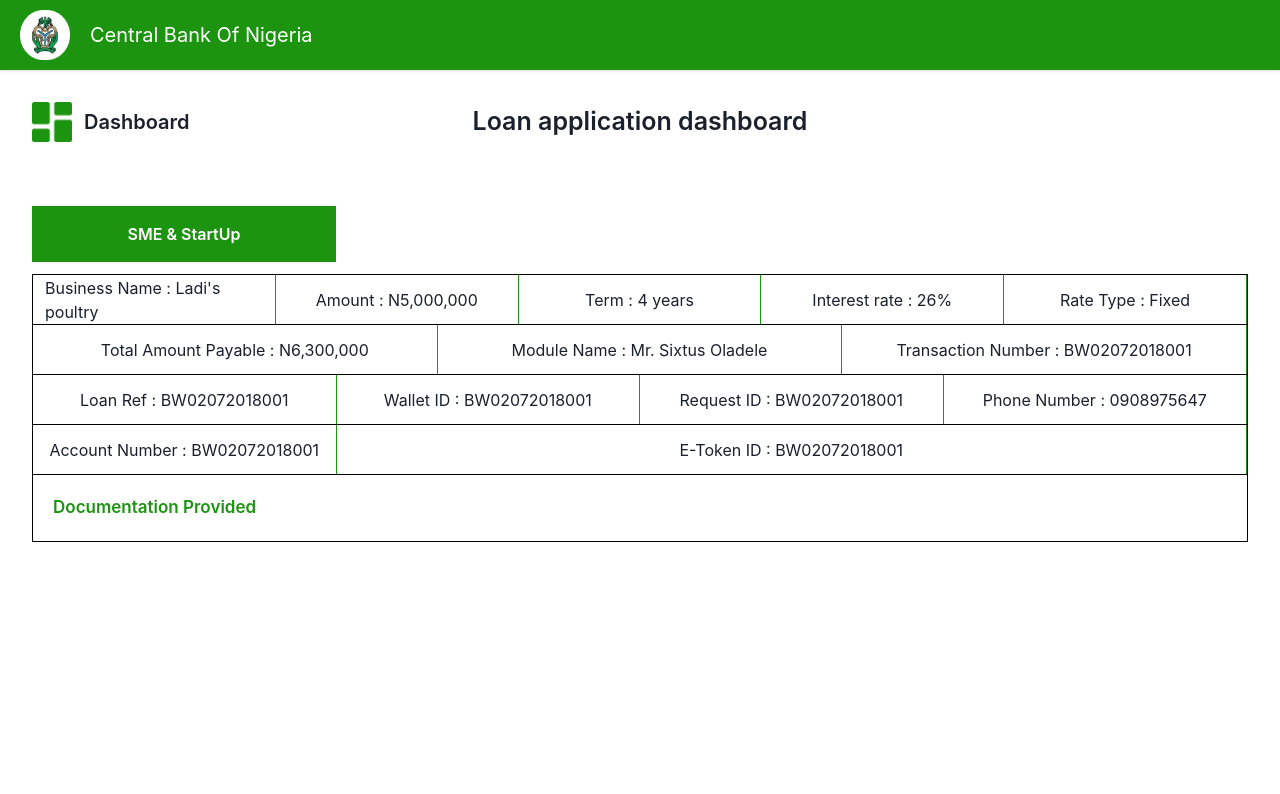
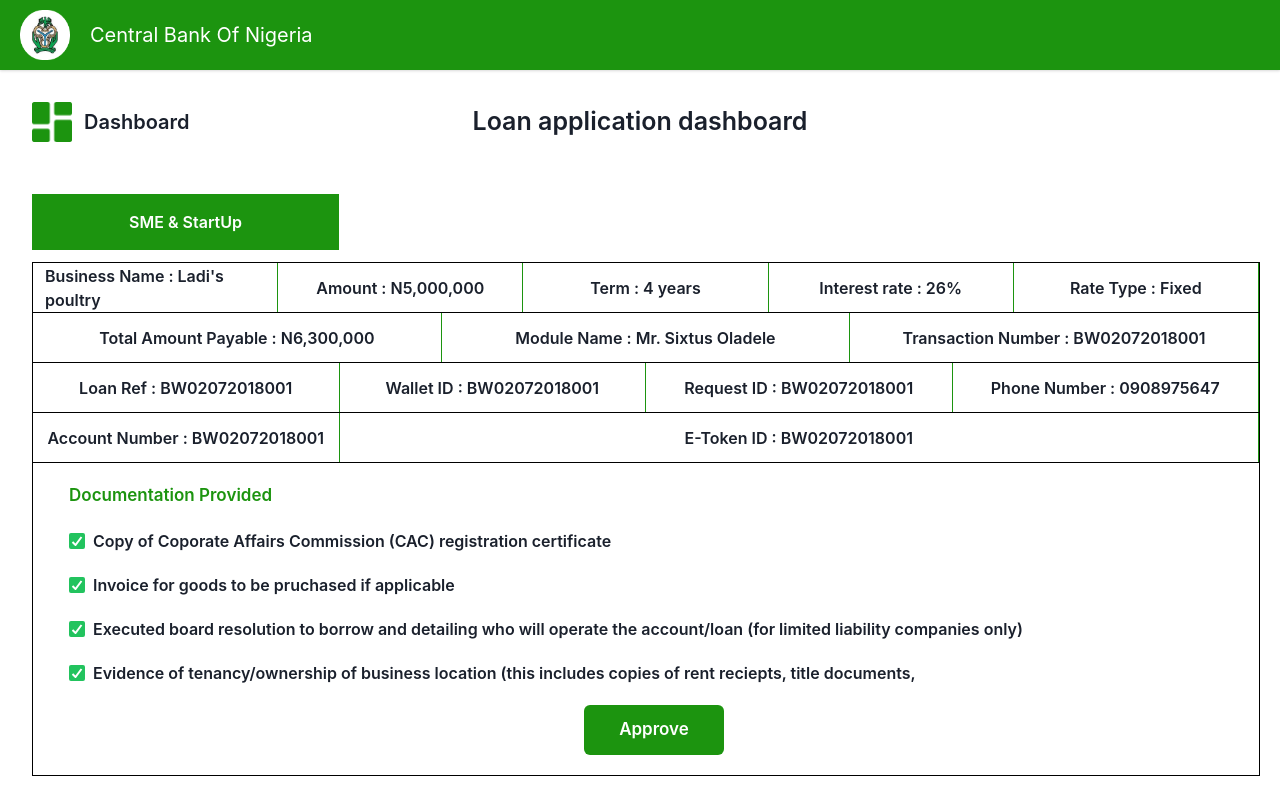
Before and after one commit to GREENFONTS/E-token-Application, a React (Create React App) app: page /LoanDashboard in a window 1280 px wide. Shown: the top 794 px of the page. Built offline with nearby package versions, Linux system fonts and the light colour scheme.

Commit message:
Loan Dahboard done

```diff
--- a/src/Pages/LoanAppDashboard.jsx
+++ b/src/Pages/LoanAppDashboard.jsx
@@ -3,19 +3,16 @@
   Flex,
   Box,
   Text,
-  Table,
-  TableContainer,
-  Thead,
-  Tr,
-  Td,
-  Tbody,
+  Checkbox,
+  VStack,
+  Button
 } from "@chakra-ui/react";
 import SmallBox from "../components/smallBox";
 
 const LoanAppDashboard = () => {
   return (
     <>
-      <Box p="5" m="3">
+      <Box p="5" ml="3" fontWeight="600">
         <Box
           bgColor="#1c940f"
           width="25%"
@@ -73,9 +70,33 @@
 
           </Flex>
 
-          <Box p="5">
+          <Box p="5" ml="4">
             <Flex>
               <Text color="#1c940f" fontWeight={"600"} fontSize="17px">Documentation Provided</Text>
+            </Flex>
+
+            <VStack spacing="5" mt="5" alignItems="flex-start">
+              <Flex>
+                <Checkbox colorScheme="whatsapp" isChecked={true}>Copy of Coporate Affairs Commission (CAC) registration certificate</Checkbox>
+              </Flex>
+
+              <Flex>
+                <Checkbox colorScheme="whatsapp" isChecked={true}>Invoice for goods to be pruchased if applicable</Checkbox>
+              </Flex>
+
+              <Flex>
+                <Checkbox colorScheme="whatsapp" isChecked={true}>Executed board resolution to borrow and detailing who
+                will operate the account/loan (for limited liability companies only)</Checkbox>
+              </Flex>
+
+              <Flex>
+                <Checkbox colorScheme="whatsapp" isChecked={true}>Evidence of tenancy/ownership of business location
+                (this includes copies of rent reciepts, title documents,</Checkbox>
+              </Flex>
+            </VStack>
+
+            <Flex alignItems="center" justifyContent="center" mt="5" >
+              <Button p="5" bgColor="#1c940f" color="white" fontSize="17px" w="12%" h="50px"> Approve</Button>
             </Flex>
           </Box>
 
--- a/src/components/Drawer.jsx
+++ b/src/components/Drawer.jsx
@@ -10,10 +10,13 @@
   Text,
   Button,
   Icon,
+  Link,
 } from "@chakra-ui/react";
 import { MdOutlineKeyboardArrowRight } from "react-icons/md";
+import { useNavigate } from "react-router-dom";
 
 const DrawerComponent = (props) => {
+  const nav = useNavigate();
   const { onClose } = useDisclosure();
   return (
     <Drawer
@@ -54,8 +57,19 @@
           </Flex>
         </DrawerHeader>
         <DrawerBody p="0" m="0">
-          <Flex p="5" justifyContent="space-between" textColor="white" alignItems="center">
-            <Flex alignItems="center">
+          <Flex
+            p="5"
+            justifyContent="space-between"
+            textColor="white"
+            alignItems="center"
+          >
+            <Flex
+              alignItems="center"
+              onClick={() => {
+                nav("/");
+                props.setDrawerState(false);
+              }}
+            >
               <Image
                 src={"/images/Vector.png"}
                 alt="logo"
@@ -67,7 +81,12 @@
             <Icon as={MdOutlineKeyboardArrowRight} fontSize="20px" />
           </Flex>
 
-          <Flex p="5" justifyContent="space-between" textColor="white" alignItems="center">
+          <Flex
+            p="5"
+            justifyContent="space-between"
+            textColor="white"
+            alignItems="center"
+          >
             <Flex alignItems="center">
               <Image
                 src={"/images/Group.png"}
@@ -80,8 +99,19 @@
             <Icon as={MdOutlineKeyboardArrowRight} fontSize="20px" />
           </Flex>
 
-          <Flex p="5" justifyContent="space-between" textColor="white" alignItems="center">
-            <Flex alignItems="center">
+          <Flex
+            p="5"
+            justifyContent="space-between"
+            textColor="white"
+            alignItems="center"
+          >
+            <Flex
+              alignItems="center"
+              onClick={() => {
+                nav("/LoanDashboard");
+                props.setDrawerState(false);
+              }}
+            >
               <Image
                 src={"/images/Vector.png"}
                 alt="logo"
@@ -93,7 +123,12 @@
             <Icon as={MdOutlineKeyboardArrowRight} fontSize="20px" />
           </Flex>
 
-          <Flex p="5" justifyContent="space-between" textColor="white" alignItems="center">
+          <Flex
+            p="5"
+            justifyContent="space-between"
+            textColor="white"
+            alignItems="center"
+          >
             <Flex alignItems="center">
               <Image
                 src={"/images/Vector.png"}
@@ -106,7 +141,12 @@
             <Icon as={MdOutlineKeyboardArrowRight} fontSize="20px" />
           </Flex>
 
-          <Flex p="5" justifyContent="space-between" textColor="white" alignItems="center">
+          <Flex
+            p="5"
+            justifyContent="space-between"
+            textColor="white"
+            alignItems="center"
+          >
             <Flex alignItems="center">
               <Image
                 src={"/images/Vector.png"}
@@ -119,7 +159,12 @@
             <Icon as={MdOutlineKeyboardArrowRight} fontSize="20px" />
           </Flex>
 
-          <Flex p="5" justifyContent="space-between" textColor="white" alignItems="center">
+          <Flex
+            p="5"
+            justifyContent="space-between"
+            textColor="white"
+            alignItems="center"
+          >
             <Flex alignItems="center">
               <Image
                 src={"/images/Vector.png"}
@@ -132,7 +177,12 @@
             <Icon as={MdOutlineKeyboardArrowRight} fontSize="20px" />
           </Flex>
 
-          <Flex p="5" justifyContent="space-between" textColor="white" alignItems="center">
+          <Flex
+            p="5"
+            justifyContent="space-between"
+            textColor="white"
+            alignItems="center"
+          >
             <Flex alignItems="center">
               <Image
                 src={"/images/Vector.png"}
--- a/src/index.js
+++ b/src/index.js
@@ -5,13 +5,16 @@
 import reportWebVitals from "./reportWebVitals";
 import NavComponent from "./components/nav";
 import { ChakraProvider } from "@chakra-ui/react";
+import { BrowserRouter } from "react-router-dom";
 
 const root = ReactDOM.createRoot(document.getElementById("root"));
 root.render(
   <React.StrictMode>
     <ChakraProvider>
+    <BrowserRouter>
       <NavComponent />
       <App />
+      </BrowserRouter>
     </ChakraProvider>
   </React.StrictMode>
 );
```
Also changed, not shown: src/App.js (+2 -5 lines).
